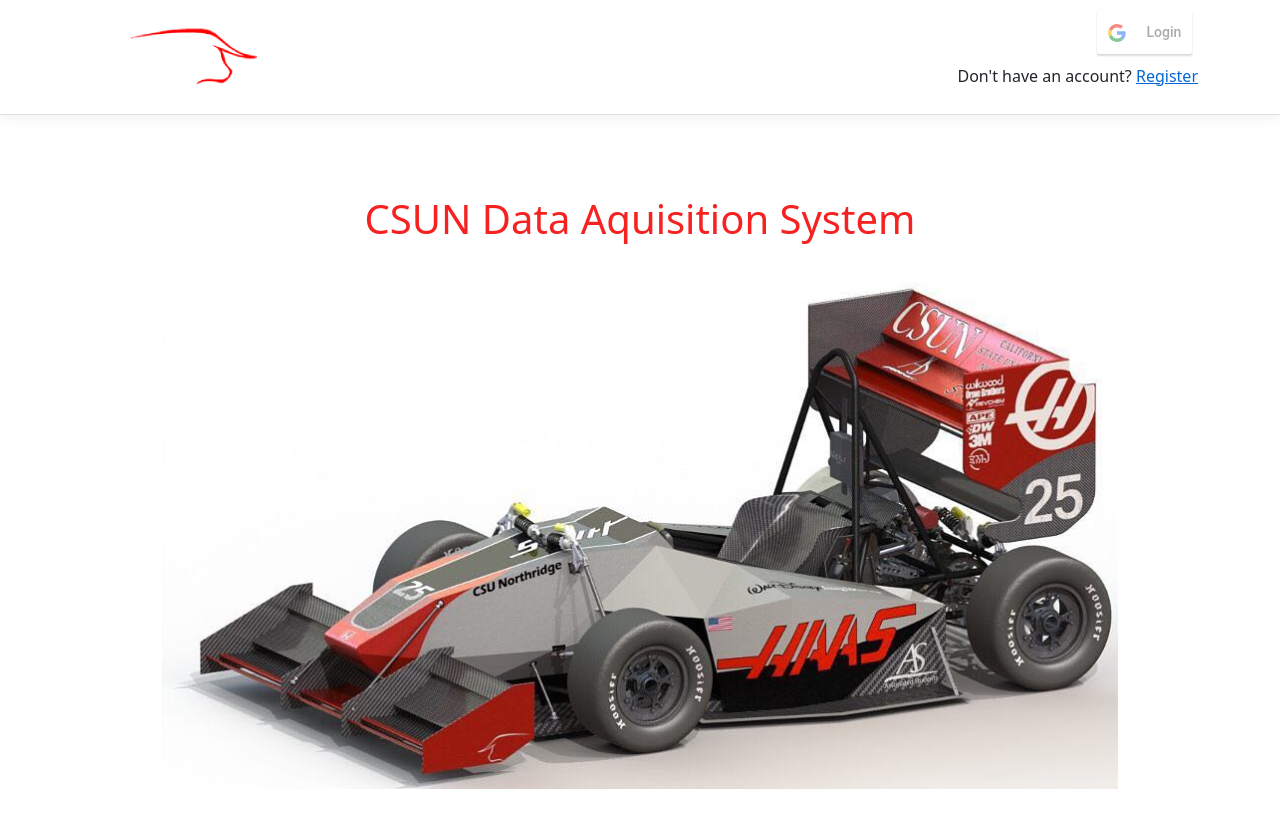
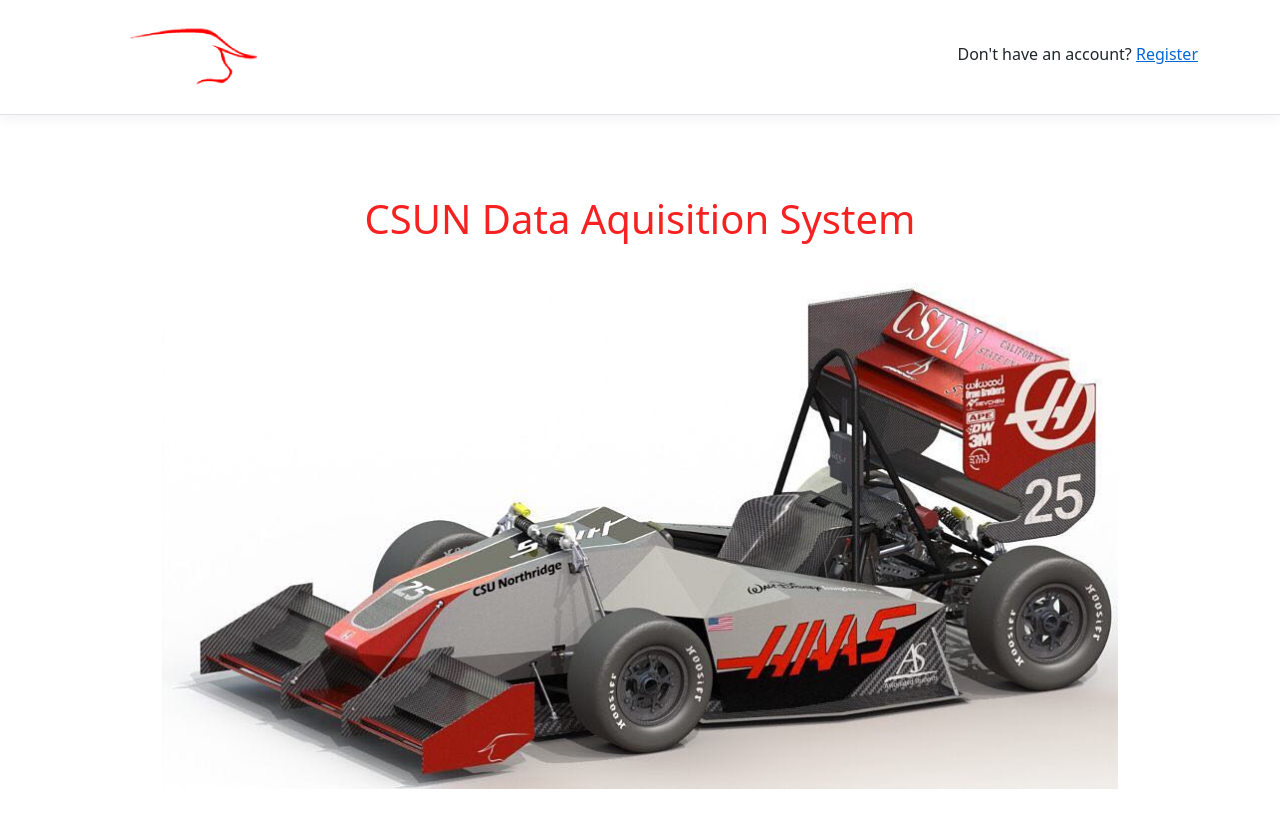
Before and after one commit to csunfsae/DAS-Server-SignalR, a React (Create React App) app in the folder ClientApp/: page / in a window 1280 px wide. Shown: the top 828 px of the page. Built offline with nearby package versions, Linux system fonts and the light colour scheme.

Commit message:
- Removed google login

```diff
--- a/ClientApp/src/api-authorization/Login.js
+++ b/ClientApp/src/api-authorization/Login.js
@@ -1,34 +1,34 @@
-import React from 'react';
-import { GoogleLogin } from 'react-google-login';
+////import React from 'react';
+////import { GoogleLogin } from 'react-google-login';
 
-function Login() {
-    const onSuccess = async googleData => {
+////function Login() {
+////    const onSuccess = async googleData => {
 
-        const res = await fetch(`api/user/login?googleId=${"123"}&email=${"test@test.com"}`);
-        if (res.status === 200) {
-            console.log('Successful')
-        } else {
-            alert(await res.json().then(data => data.error));
-        }
-    };
+////        const res = await fetch(`api/user/login?googleId=${"123"}&email=${"test@test.com"}`);
+////        if (res.status === 200) {
+////            console.log('Successful')
+////        } else {
+////            alert(await res.json().then(data => data.error));
+////        }
+////    };
 
-    const onFailure = (res) => {
-        alert("Google authentication failed.", res)
-    };
+////    const onFailure = (res) => {
+////        alert("Google authentication failed.", res)
+////    };
 
-    return (
-        <div id="login-button">
-            <GoogleLogin
-                clientId={process.env.REACT_APP_GOOGLE_CLIENT_ID}
-                buttonText="Login"
-                onSuccess={onSuccess}
-                onFailure={onFailure}
-                cookiePolicy={'single_host_origin'}
-                style={{ marginTop: '100px' }}
-                isSignedIn={false}
-            />
-        </div>
-    );
-}
+////    return (
+////        <div id="login-button">
+////            <GoogleLogin
+////                clientId={process.env.REACT_APP_GOOGLE_CLIENT_ID}
+////                buttonText="Login"
+////                onSuccess={onSuccess}
+////                onFailure={onFailure}
+////                cookiePolicy={'single_host_origin'}
+////                style={{ marginTop: '100px' }}
+////                isSignedIn={false}
+////            />
+////        </div>
+////    );
+////}
 
-export default Login;
+////export default Login;
--- a/ClientApp/src/api-authorization/LoginMenu.js
+++ b/ClientApp/src/api-authorization/LoginMenu.js
@@ -1,5 +1,5 @@
 import React, { Component, Fragment } from 'react';
-import Login from '../api-authorization/Login';
+//import Login from '../api-authorization/Login';
 import { NavItem, NavLink } from 'reactstrap';
 import { Link } from 'react-router-dom';
 
@@ -41,7 +41,7 @@
     anonymousView(registerPath) {
         return (<Fragment>
             <NavItem>
-                <Login></Login>
+                {/*<Login></Login>*/}
                 <p id="register-button">Don't have an account? <a href={registerPath}>Register</a></p>
                 {/*<NavLink tag={Link} className="text-dark" to={registerPath}>Register</NavLink>*/}
             </NavItem>
```
